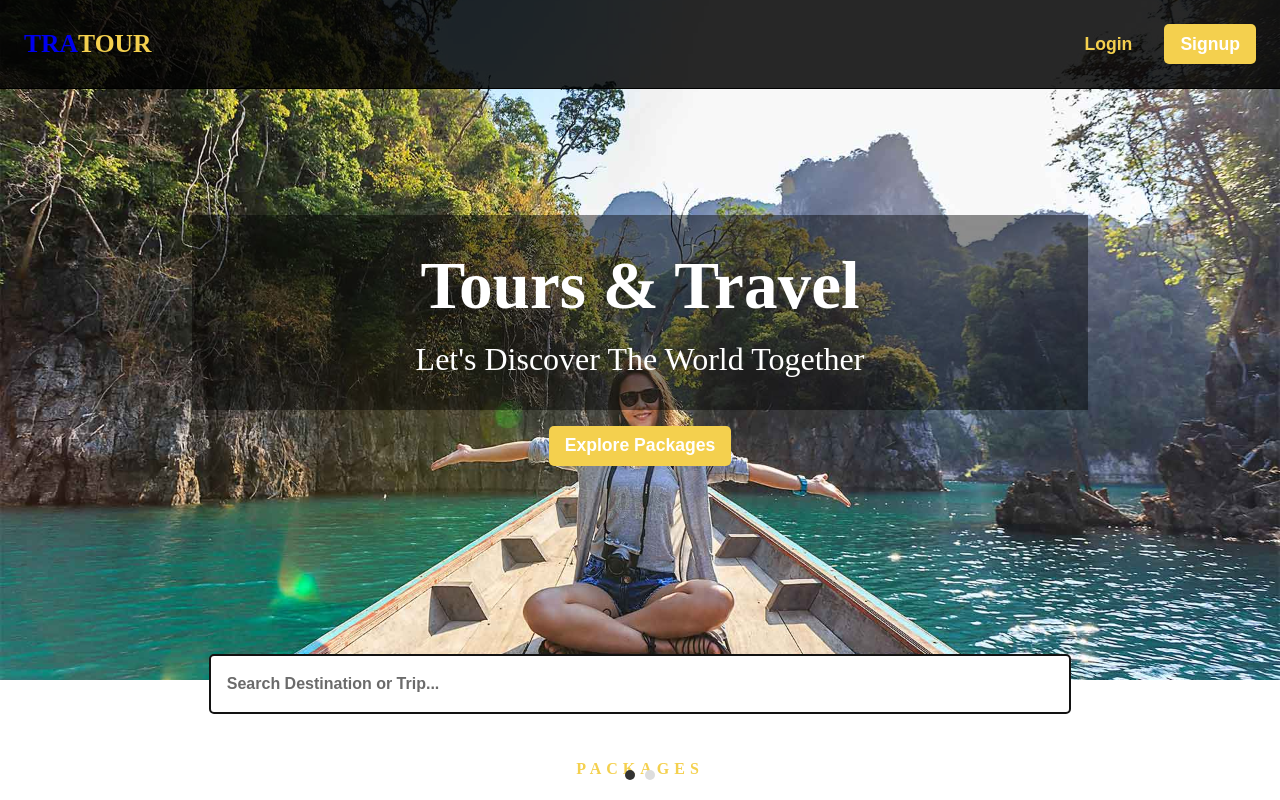
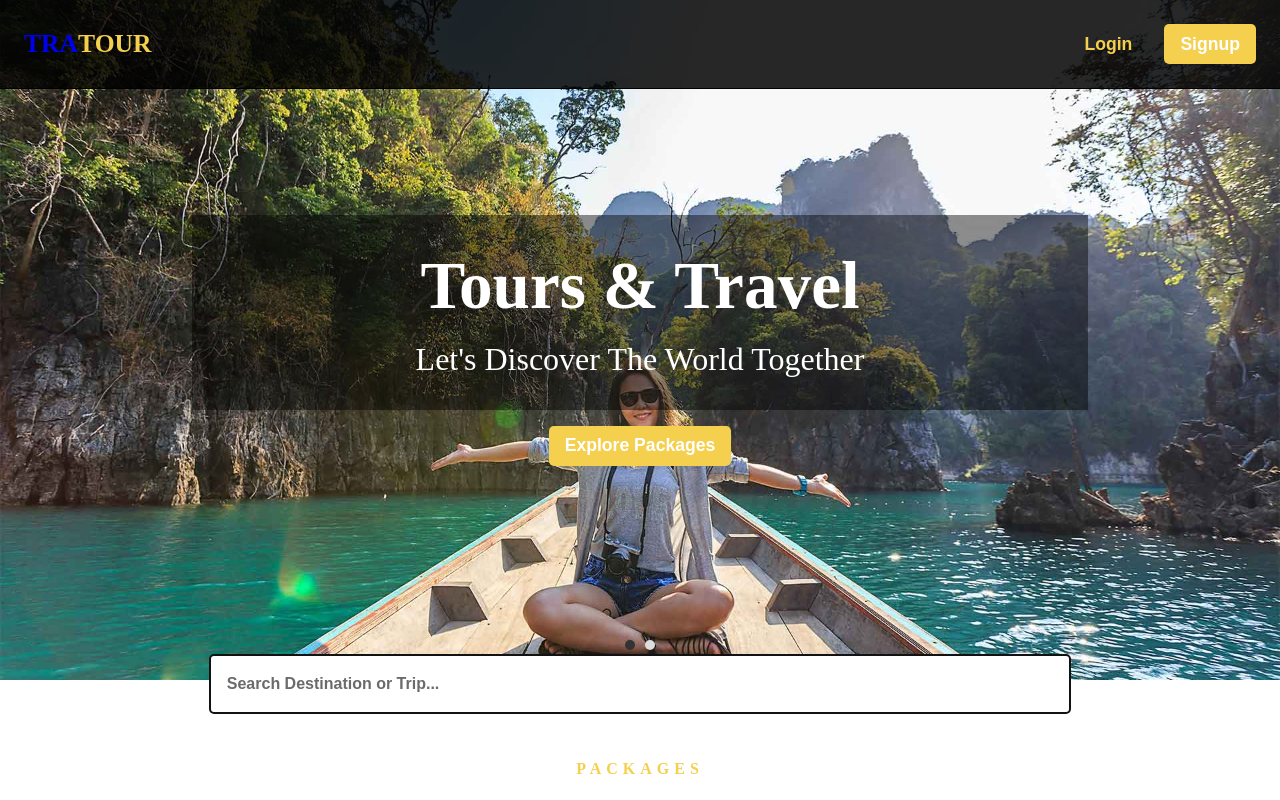
Before and after one commit to Adeoye-J/TraTour, a React (Vite) app: page /home in a window 1280 px wide. Shown: the top 800 px of the page. Built offline with nearby package versions, Linux system fonts and the light colour scheme.

Commit message:
making immense changs to the site - check github history to see more

```diff
--- a/src/Components/Home/Hero/hero.css
+++ b/src/Components/Home/Hero/hero.css
@@ -10,6 +10,7 @@
   height: 680px;
   width: 100%;
   background-color: rgba(0, 0, 0, 0.2039215686);
+  position: relative;
   display: flex;
   align-items: center;
   justify-content: center;
@@ -70,7 +71,7 @@
 }
 .hero-container .carousel-indicators {
   position: absolute;
-  bottom: 20px;
+  bottom: 30px;
   left: 50%;
   transform: translateX(-50%);
   display: flex;
--- a/src/Components/Home/Hero/hero.scss
+++ b/src/Components/Home/Hero/hero.scss
@@ -10,6 +10,7 @@
     height: 680px;
     width: 100%;
     background-color: #00000034;
+    position: relative;
 
     display: flex;
     align-items: center;
@@ -93,7 +94,7 @@
 
     .carousel-indicators {
         position: absolute;
-        bottom: 20px;
+        bottom: 30px;
         left: 50%;
         transform: translateX(-50%);
         display: flex;
```
Also changed, not shown: 1 other file (tests, documents, lock files or other folders).
